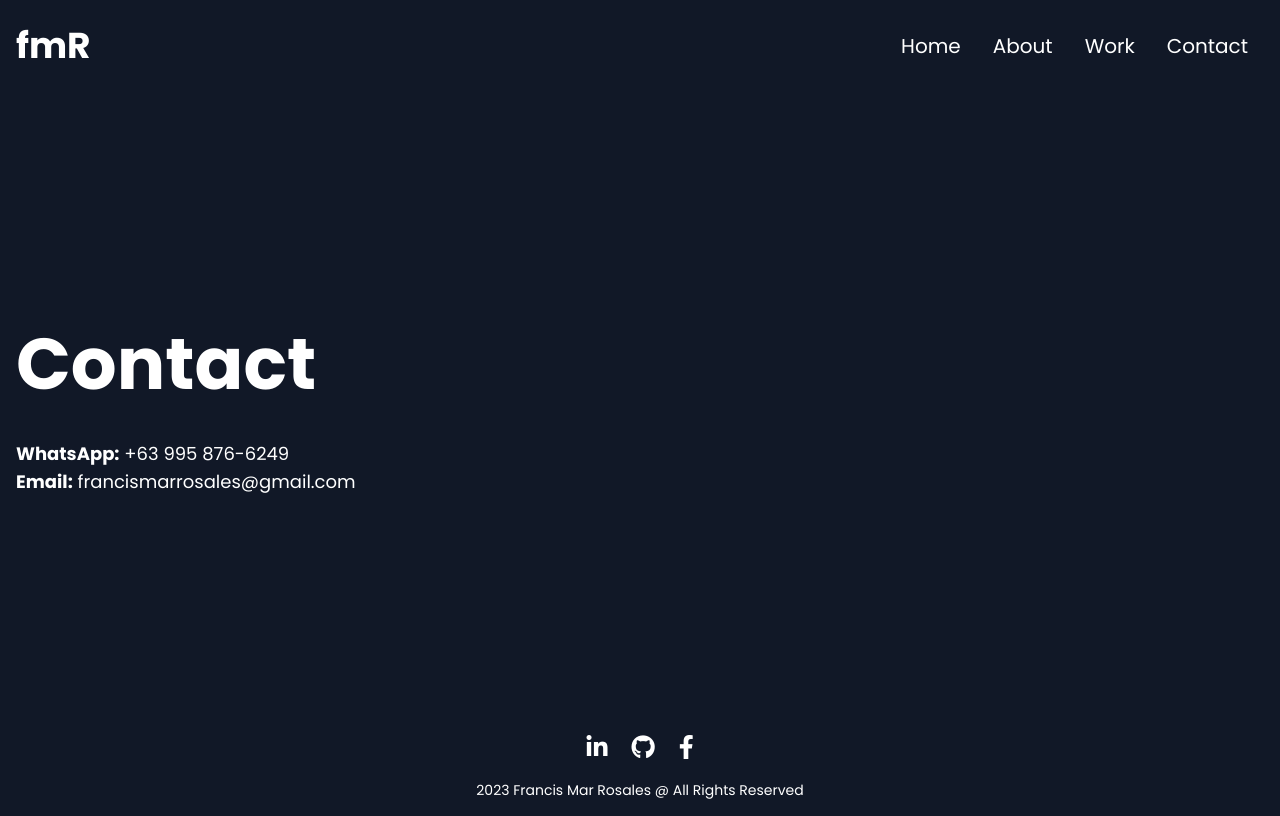
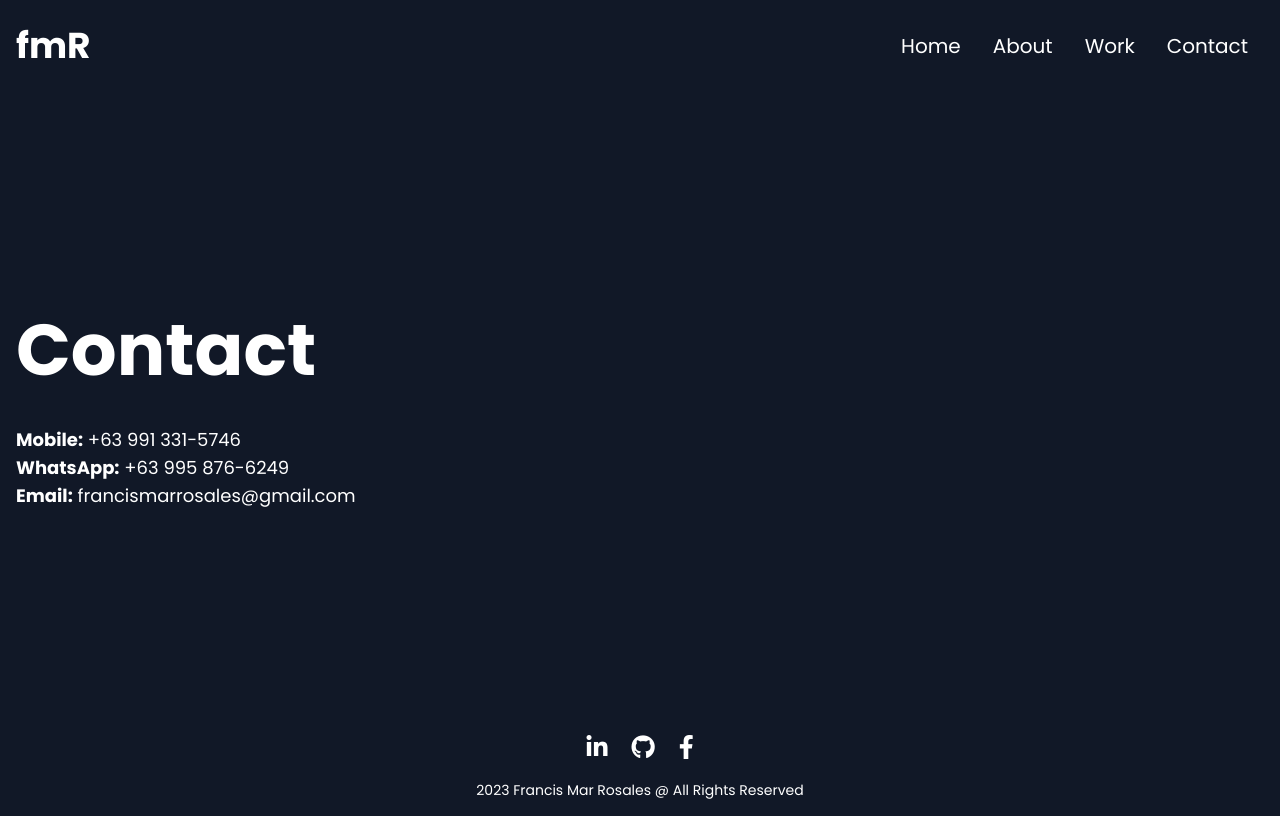
Before and after one commit to kitdea/next-tailwindcss-keithdev, a Next.js app: page /Contact in a window 1280 px wide. Built offline with nearby package versions, Linux system fonts and the light colour scheme.

Commit message:
updated number

```diff
--- a/src/pages/Contact.js
+++ b/src/pages/Contact.js
@@ -13,6 +13,7 @@ const Contact = () => {
       <div className="container p-4 text-white m-auto flex flex-col align-middle justify-center h-[60vh] md:h-[80vh] bg-fixed">
         <div>
           <h1 className="text-4xl md:text-7xl font-bold mb-10">Contact</h1>
+          <h2 className='text-base md:text-lg'><span className="font-bold">Mobile:</span> <span className="cursor-pointer hover:text-purple-500">+63 991 331-5746</span></h2>
           <h2 className='text-base md:text-lg'><span className="font-bold">WhatsApp:</span> <span className="cursor-pointer hover:text-purple-500">+63 995 876-6249</span></h2>
           <h3 className='text-base md:text-lg'><span className="font-bold">Email:</span> <a className="hover:text-purple-500" href="mailto:francismarrosales@gmail.com">francismarrosales@gmail.com</a></h3>
         </div>
--- a/src/pages/Resume.js
+++ b/src/pages/Resume.js
@@ -12,6 +12,7 @@ const Resume = () => {
 
         <div className='mt-10 mb-10'>
           <h1 className='text-3xl md:text-4xl font-bold mb-2'>Francis Mar Ong Rosales</h1>
+          <h4 className='md:text-xl'>Mobile: +63 991 331-5746</h4>
           <h4 className='md:text-xl'>Whatsapp: +63 995 876-6249</h4>
           <h5 className='md:text-xl'>Email: francismarrosales@gmail.com</h5>
         </div>
```
